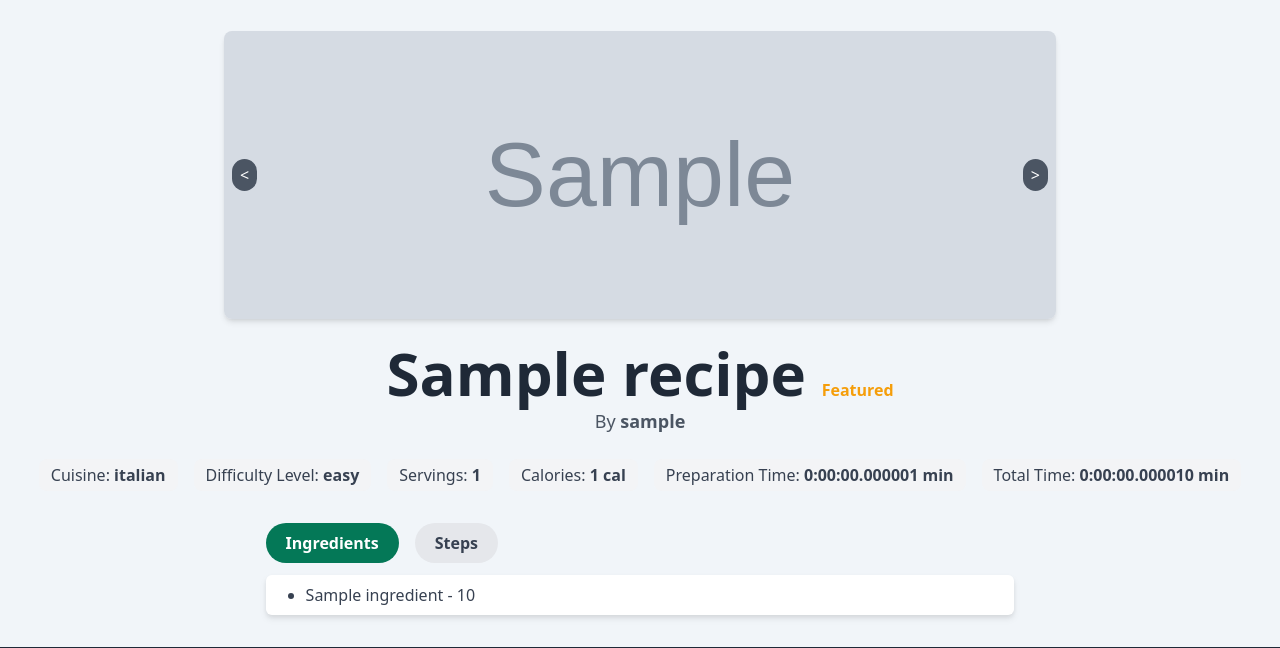
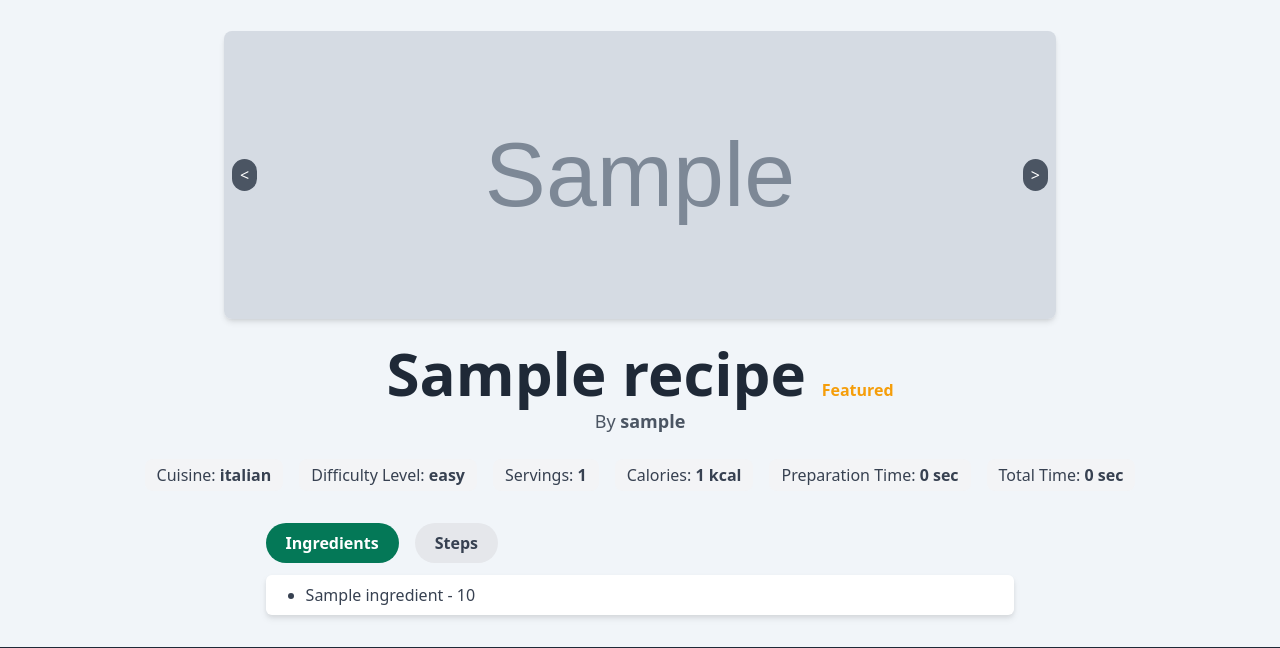
Before and after one commit to Anif7/Recipe_App, a Django app: page /recipe/1/ in a window 1280 px wide. Shown: the part 81-729 px from the top of the page. Run offline with Django 5.2, Linux system fonts and the light colour scheme; tables that the repository leaves empty hold one stand-in row (values such as "Sample post"); grey boxes marked "Sample" are stand-in pictures; some libraries are stand-ins or nearby versions.

Commit message:
Add custom template filter for formatting time

```diff
--- a/recipes/templates/recipes/recipe_detail.html
+++ b/recipes/templates/recipes/recipe_detail.html
@@ -1,4 +1,5 @@
 {% extends 'base.html' %}
+{% load custom_filters %}
 
 {% block content %}
 <div class="container mx-auto px-4 py-8 bg-slate-100 mt-1">
@@ -28,9 +29,13 @@
         <p class="bg-gray-100 rounded-lg px-3 py-1">Cuisine: <span class="font-semibold">{{ recipe.cuisine }}</span></p>
         <p class="bg-gray-100 rounded-lg px-3 py-1">Difficulty Level: <span class="font-semibold">{{ recipe.difficulty_level }}</span></p>
         <p class="bg-gray-100 rounded-lg px-3 py-1">Servings: <span class="font-semibold">{{ recipe.servings }}</span></p>
-        <p class="bg-gray-100 rounded-lg px-3 py-1">Calories: <span class="font-semibold">{{ recipe.calories }} cal</span></p>
-        <p class="bg-gray-100 rounded-lg px-3 py-1">Preparation Time: <span class="font-semibold">{{ recipe.preparation_time }} min</span></p>
-        <p class="bg-gray-100 rounded-lg px-3 py-1">Total Time: <span class="font-semibold">{{ recipe.total_time }} min</span></p>
+        <p class="bg-gray-100 rounded-lg px-3 py-1">Calories: <span class="font-semibold">{{ recipe.calories }} kcal</span></p>
+        <p class="bg-gray-100 rounded-lg px-3 py-1">Preparation Time:
+            <span class="font-semibold">{{ recipe.preparation_time|duration_to_string }}</span>
+        </p>
+        <p class="bg-gray-100 rounded-lg px-3 py-1">Total Time:
+            <span class="font-semibold">{{ recipe.total_time|duration_to_string }}</span>
+        </p>
     </div>
 
     <div class="flex space-x-4 mt-8 mb-3 w-3/5 mx-auto">
--- /dev/null
+++ b/recipes/templatetags/custom_filters.py
@@ -0,0 +1,16 @@
+from django import template
+
+register = template.Library()
+
+@register.filter
+def duration_to_string(value):
+    total_seconds = int(value.total_seconds())
+    hours, remainder = divmod(total_seconds, 3600)
+    minutes, seconds = divmod(remainder, 60)
+
+    if hours > 0:
+        return f"{hours} hr {minutes} min"
+    elif minutes > 0:
+        return f"{minutes} min"
+    else:
+        return f"{seconds} sec"
```
Also changed, not shown: recipes/templatetags/__init__.py (added).
